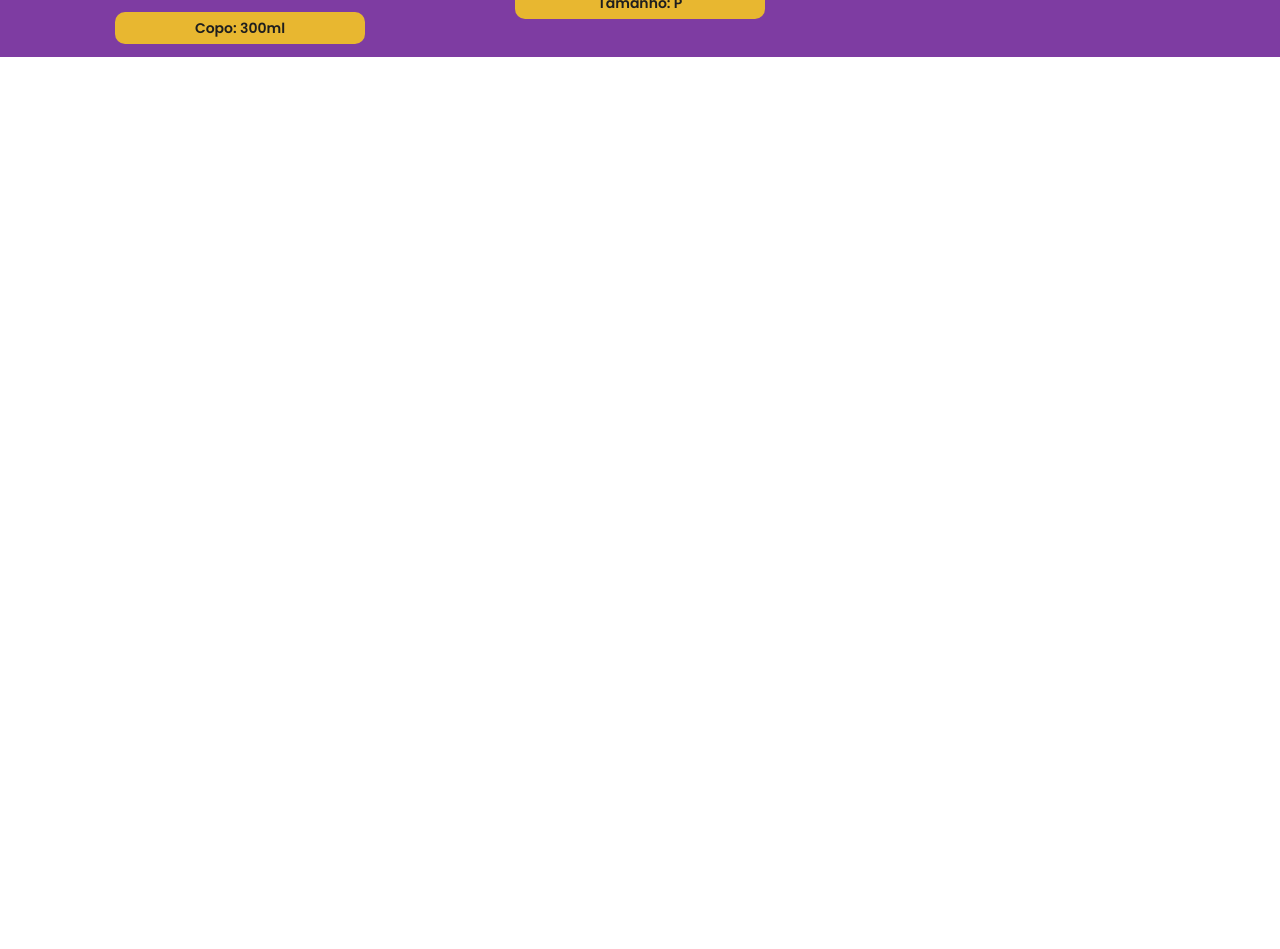
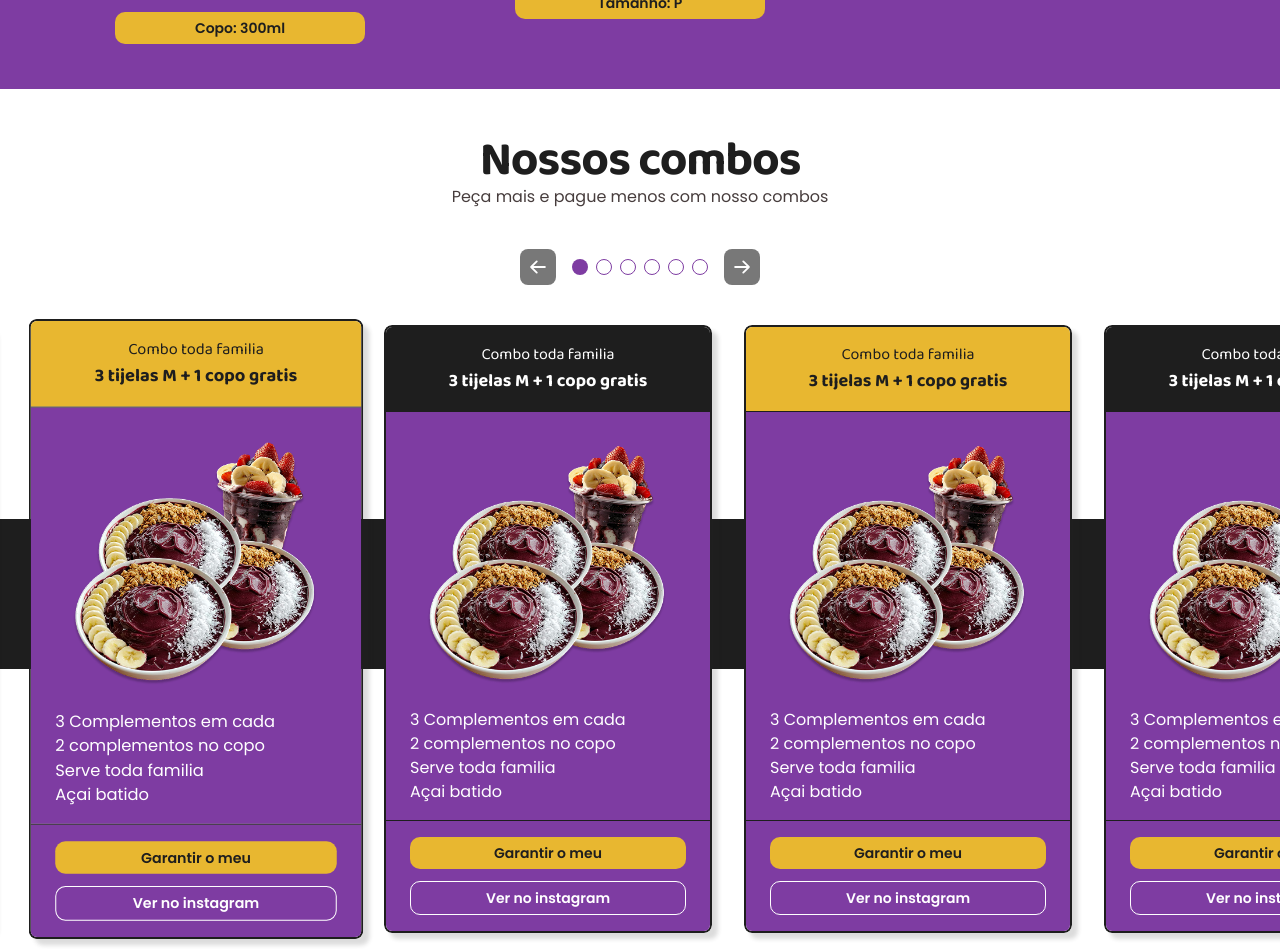
Before and after one commit to Kaique790/acailandia-landing, a Next.js app: page / in a window 1280 px wide. Shown: the part 1100-2049 px from the top of the page. Before the commit the page ends 1157 px from the top, so only its background shows below. Built offline with nearby package versions, Linux system fonts and the light colour scheme.

Commit message:
feat: add combinations section with carousel

```diff
--- a/package.json
+++ b/package.json
@@ -17,6 +17,7 @@
     "class-variance-authority": "^0.7.1",
     "clsx": "^2.1.1",
     "embla-carousel-react": "^8.6.0",
+    "keen-slider": "^6.8.6",
     "next": "15.5.3",
     "radix-ui": "^1.4.3",
     "react": "19.1.0",
--- a/src/app/layout.tsx
+++ b/src/app/layout.tsx
@@ -1,6 +1,9 @@
 import type { Metadata } from "next";
 import { Baloo_2, Poppins } from "next/font/google";
+
 import "./globals.css";
+import "keen-slider/keen-slider.min.css";
+
 import { Header } from "@/components/header";
 
 const baloo = Baloo_2({
--- a/src/app/page.tsx
+++ b/src/app/page.tsx
@@ -1,3 +1,4 @@
+import { Combos } from "@/components/combos";
 import { Init } from "@/components/init";
 import { Products } from "@/components/products";
 
@@ -6,6 +7,7 @@ export default function Home() {
     <div>
       <Init />
       <Products />
+      <Combos />
     </div>
   );
 }
--- /dev/null
+++ b/src/components/combo-card.tsx
@@ -0,0 +1,72 @@
+import Image from "next/image";
+import { Button } from "./ui/button";
+import { cn } from "@/lib/utils";
+
+export interface ComboItem {
+  title: string;
+  subheader: string;
+  image: string;
+
+  attributes: string[];
+  link: string;
+}
+
+interface ComboCardsProps {
+  index: number;
+}
+
+export function ComboCard({
+  title,
+  subheader,
+  image,
+  attributes,
+  link,
+  index,
+}: ComboCardsProps & ComboItem) {
+  return (
+    <article className="border-dark group w-[328px] min-w-[328px] overflow-hidden rounded-md border-2 duration-200">
+      <header
+        className={cn(
+          "font-baloo pt-4 pb-4 text-center",
+          index % 2 === 0 ? "bg-secondary" : "bg-dark text-light",
+        )}
+      >
+        <h4>{title}</h4>
+        <p className="text-lg font-bold">{subheader}</p>
+      </header>
+
+      <div className="bg-dark h-px w-full" />
+
+      <div className="bg-primary px-6 py-4 text-white">
+        <Image
+          src={image}
+          width={400}
+          height={400}
+          alt=""
+          className="mx-auto w-[250px] duration-200 group-hover:scale-106"
+        />
+
+        <ul className="mt-4">
+          {attributes.map((att) => (
+            <li key={att}>{att}</li>
+          ))}
+        </ul>
+      </div>
+
+      <div className="bg-dark h-px w-full" />
+
+      <footer className="bg-primary space-y-3 px-6 py-4">
+        <Button variant="secondary" className="w-full" asChild>
+          <a href={link}>Garantir o meu</a>
+        </Button>
+        <Button
+          variant="outline"
+          className="hover:bg-light border-light text-light hover:text-dark w-full"
+          asChild
+        >
+          <a href="https://instagram.com/acai.landia94">Ver no instagram</a>
+        </Button>
+      </footer>
+    </article>
+  );
+}
--- /dev/null
+++ b/src/components/combos-carousel.tsx
@@ -0,0 +1,112 @@
+"use client";
+
+import { cn } from "@/lib/utils";
+import { ArrowLeftIcon, ArrowRightIcon } from "@phosphor-icons/react/dist/ssr";
+import { useKeenSlider } from "keen-slider/react";
+import { useState } from "react";
+import { ComboCard } from "./combo-card";
+import { combos } from "@/data/combos";
+
+export function CombosCarousel() {
+  const [currentSlide, setCurrentSlide] = useState(0);
+  const [loaded, setLoaded] = useState(false);
+  const [sliderRef, instanceRef] = useKeenSlider<HTMLDivElement>({
+    initial: 0,
+    slides: {
+      perView: "auto",
+      spacing: 32,
+    },
+    loop: true,
+
+    slideChanged(slider) {
+      setCurrentSlide(slider.track.details.rel);
+    },
+    created() {
+      setLoaded(true);
+    },
+  });
+
+  return (
+    <div className="relative mx-auto mt-10 space-y-6">
+      <div className="navigation-wrapper flex w-full max-w-screen items-center justify-center gap-4">
+        {loaded && instanceRef.current && (
+          <>
+            <button
+              onClick={(e) => {
+                e.stopPropagation();
+                instanceRef.current?.prev();
+              }}
+              disabled={currentSlide === 0}
+              className="not-disabled:hover:bg-secondary not-disabled:hover:text-primary bg-dark/60 cursor-pointer rounded-md p-2 text-white duration-200 disabled:cursor-not-allowed"
+            >
+              <ArrowLeftIcon
+                size={20}
+                weight="bold"
+                aria-label="Slide anterior"
+              />
+            </button>
+
+            <div className="dots flex gap-2">
+              {[
+                ...Array(
+                  instanceRef.current.track.details.slides.length,
+                ).keys(),
+              ].map((idx) => (
+                <button
+                  key={idx}
+                  onClick={() => instanceRef.current?.moveToIdx(idx)}
+                  aria-label={`Ir para o slide ${idx + 1}`}
+                  className={cn(
+                    "h-4 w-4 rounded-full",
+                    currentSlide === idx
+                      ? "bg-primary"
+                      : "border-primary border",
+                  )}
+                />
+              ))}
+            </div>
+
+            <button
+              onClick={(e) => {
+                e.stopPropagation();
+                instanceRef.current?.next();
+              }}
+              disabled={
+                currentSlide ===
+                instanceRef.current.track.details.slides.length - 1
+              }
+              className="not-disabled:hover:bg-secondary not-disabled:hover:text-primary bg-dark/60 cursor-pointer rounded-md p-2 text-white duration-200 disabled:cursor-not-allowed"
+            >
+              <ArrowRightIcon
+                size={20}
+                weight="bold"
+                aria-label="Próximo slide"
+              />
+            </button>
+          </>
+        )}
+      </div>
+      <div className="bg-dark absolute top-[270px] right-0 h-[150px] w-screen" />
+      <div ref={sliderRef} className="keen-slider px-6 py-4">
+        {combos.map((combo, i) => (
+          <div
+            key={combo.title}
+            className={cn(
+              `keen-slider__slide number-slide${i + 1} min-w-[328px] rounded-md shadow-[6px_6px_4px_#24242429]`,
+              currentSlide === i && "translate-x-2 scale-102",
+            )}
+          >
+            <ComboCard
+              title={combo.title}
+              subheader={combo.subheader}
+              link={combo.link}
+              image={combo.image}
+              attributes={combo.attributes}
+              index={i}
+            />
+          </div>
+        ))}
+      </div>
+    </div>
+  );
+}
--- /dev/null
+++ b/src/components/combos.tsx
@@ -0,0 +1,16 @@
+import { CombosCarousel } from "./combos-carousel";
+
+export function Combos() {
+  return (
+    <section id="combos" className="pt-12">
+      <header className="w-full text-center">
+        <h1 className="font-baloo text-5xl font-bold tracking-tight">
+          Nossos combos
+        </h1>
+        <p className="text-dark-2">Peça mais e pague menos com nosso combos </p>
+      </header>
+
+      <CombosCarousel />
+    </section>
+  );
+}
--- a/src/components/navbar.tsx
+++ b/src/components/navbar.tsx
@@ -5,11 +5,7 @@ export function Navbar() {
     <nav>
       <ul className="text-light-2 hidden gap-3 font-semibold md:flex">
         <li>
-          <a
-            className="hover:bg-dark-2/40 rounded-md px-2"
-            href="#nossos-acais"
-            target="_blank"
-          >
+          <a className="hover:bg-dark-2/40 rounded-md px-2" href="#products">
             Açais
           </a>
         </li>
@@ -19,7 +15,10 @@ export function Navbar() {
           </a>
         </li>
         <li>
-          <a href="#localizacao" className="hover:bg-dark-2/40 rounded-md px-2">
+          <a
+            href="#localizacao"
+            className="hover:bg-dark-2/40 truncate rounded-md px-2"
+          >
             Onde estamos
           </a>
         </li>
--- a/src/components/products.tsx
+++ b/src/components/products.tsx
@@ -51,7 +51,7 @@ const potProducts = [
 
 export function Products() {
   return (
-    <section id="products" className="bg-primary text-light mt-20 pt-8">
+    <section id="products" className="bg-primary text-light mt-20 py-8">
       <header className="w-full text-center">
         <h1 className="font-baloo text-5xl font-bold tracking-tight">
           Nossos Açais
--- /dev/null
+++ b/src/data/combos.ts
@@ -0,0 +1,88 @@
+import { ComboItem } from "../components/combo-card";
+
+export const combos: ComboItem[] = [
+  {
+    title: "Combo toda familia",
+    subheader: "3 tijelas M + 1 copo gratis",
+    image: "/products.png",
+
+    attributes: [
+      "3 Complementos em cada",
+      "2 complementos no copo",
+      "Serve toda familia",
+      "Açai batido",
+    ],
+
+    link: "https://wp.me/5579991389449",
+  },
+  {
+    title: "Combo toda familia",
+    subheader: "3 tijelas M + 1 copo gratis",
+    image: "/products.png",
+
+    attributes: [
+      "3 Complementos em cada",
+      "2 complementos no copo",
+      "Serve toda familia",
+      "Açai batido",
+    ],
+
+    link: "https://wp.me/5579991389449",
+  },
+  {
+    title: "Combo toda familia",
+    subheader: "3 tijelas M + 1 copo gratis",
+    image: "/products.png",
+
+    attributes: [
+      "3 Complementos em cada",
+      "2 complementos no copo",
+      "Serve toda familia",
+      "Açai batido",
+    ],
+
+    link: "https://wp.me/5579991389449",
+  },
+  {
+    title: "Combo toda familia",
+    subheader: "3 tijelas M + 1 copo gratis",
+    image: "/products.png",
+
+    attributes: [
+      "3 Complementos em cada",
+      "2 complementos no copo",
+      "Serve toda familia",
+      "Açai batido",
+    ],
+
+    link: "https://wp.me/5579991389449",
+  },
+  {
+    title: "Combo toda familia",
+    subheader: "3 tijelas M + 1 copo gratis",
+    image: "/products.png",
+
+    attributes: [
+      "3 Complementos em cada",
+      "2 complementos no copo",
+      "Serve toda familia",
+      "Açai batido",
+    ],
+
+    link: "https://wp.me/5579991389449",
+  },
+  {
+    title: "Combo toda familia",
+    subheader: "3 tijelas M + 1 copo gratis",
+    image: "/products.png",
+
+    attributes: [
+      "3 Complementos em cada",
+      "2 complementos no copo",
+      "Serve toda familia",
+      "Açai batido",
+    ],
+
+    link: "https://wp.me/5579991389449",
+  },
+];
```
Also changed, not shown: public/products.png (added), 1 other file (tests, documents, lock files or other folders).
